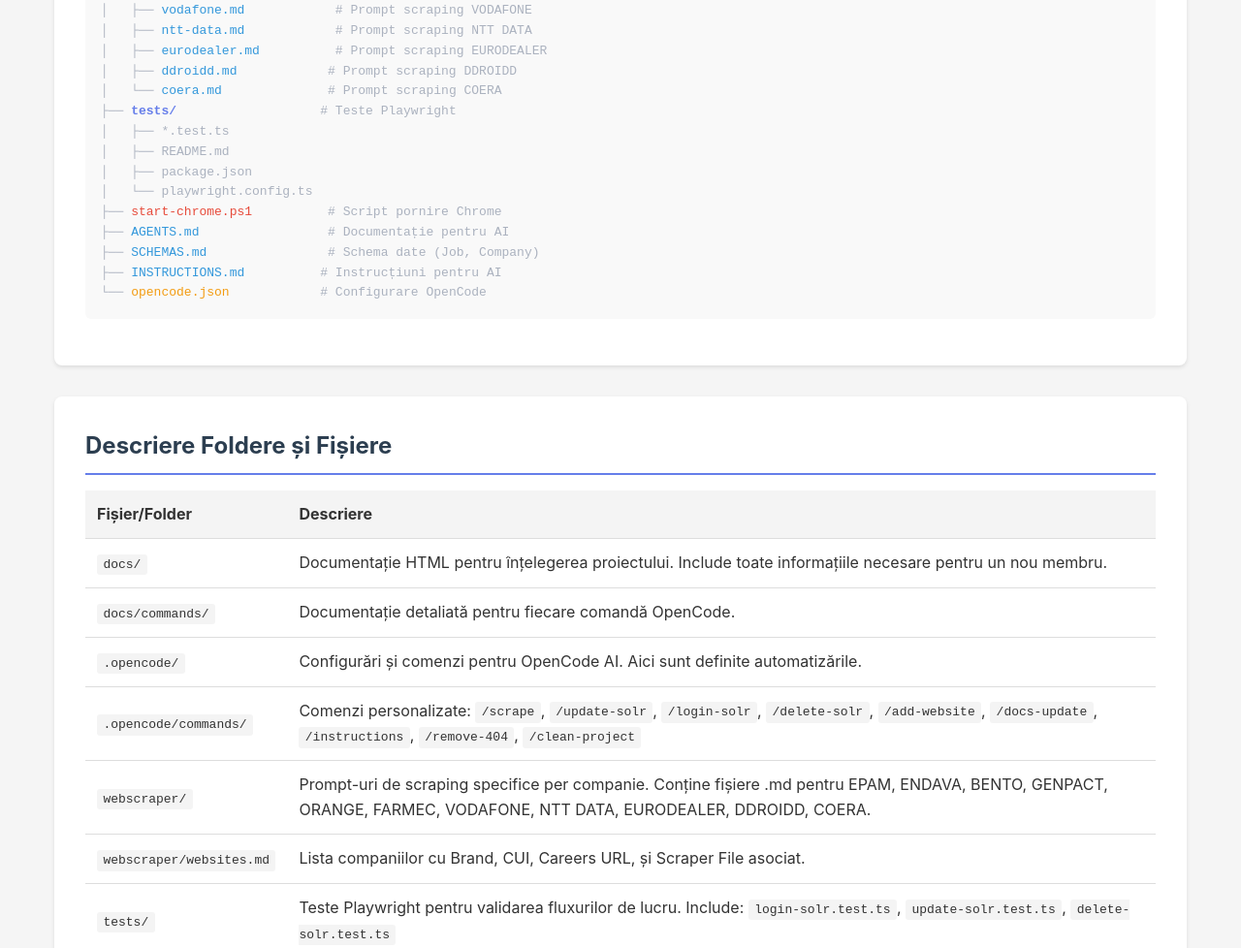
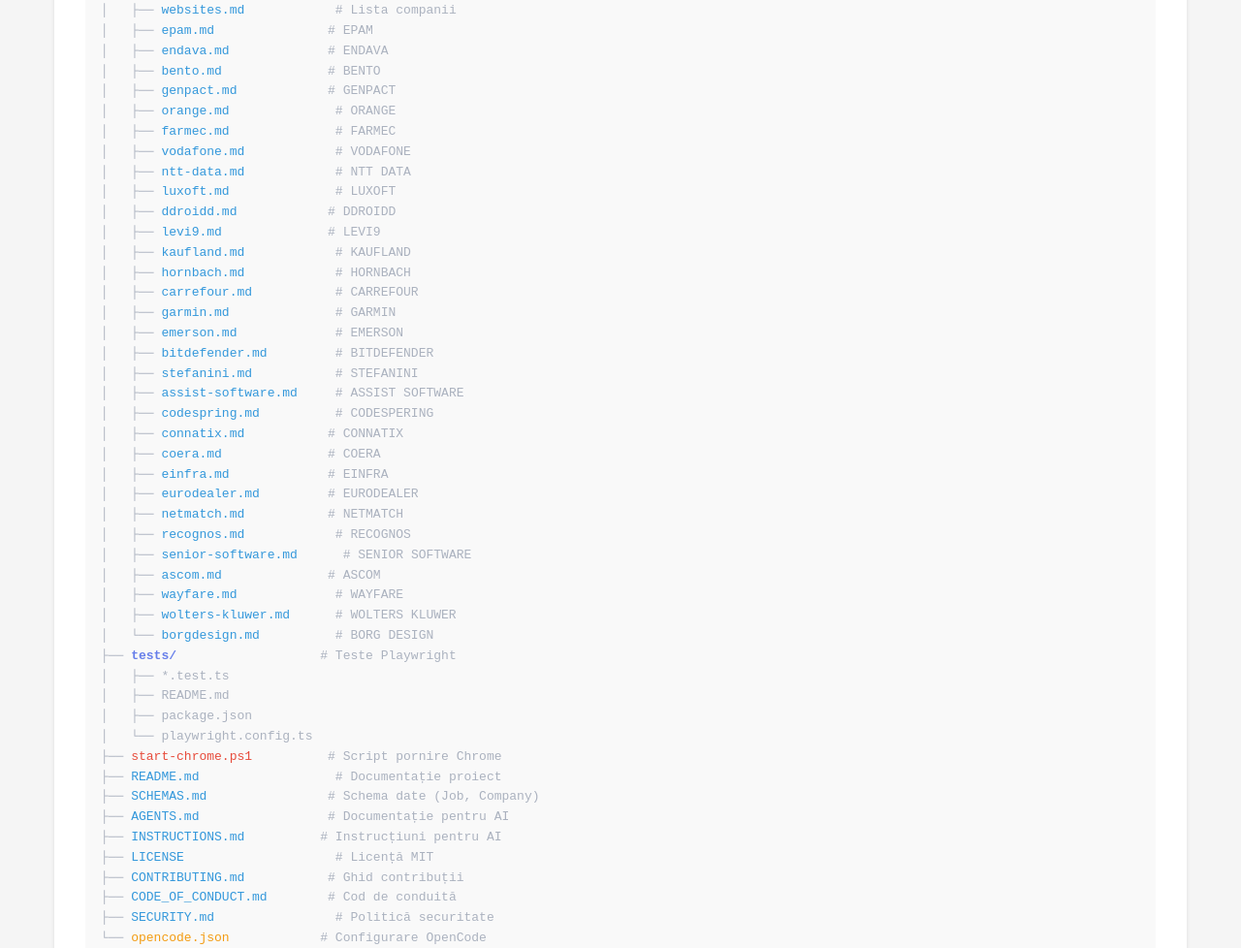
Before and after one commit to peviitor-ro/peviitor_opencode_AI_scrapers, a plain HTML site: page docs/structure.html in a window 1280 px wide. Shown: the part 927-1905 px from the top of the page at 97% size. Drawn offline with Linux system fonts and the light colour scheme.

Commit message:
Update structure.html with all project files

```diff
--- a/docs/structure.html
+++ b/docs/structure.html
@@ -55,6 +55,13 @@
         <section>
             <h2>Arbore Foldere</h2>
             <pre class="folder-tree"><span class="folder">peviitor_opencode_AI_scrapers/</span>
+├── <span class="folder">.github/</span>                   # GitHub workflows și templates
+│   ├── <span class="folder">workflows/</span>
+│   │   └── <span class="md">pages.yml</span>              # GitHub Pages deployment
+│   ├── <span class="folder">ISSUE_TEMPLATE/</span>
+│   │   ├── <span class="md">bug-report.md</span>
+│   │   └── <span class="md">feature-request.md</span>
+│   └── <span class="md">PULL_REQUEST_TEMPLATE.md</span>
 ├── <span class="folder">docs/</span>                  # Documentație HTML
 │   ├── index.html
 │   ├── structure.html
@@ -76,27 +83,52 @@
 │   │   └── <span class="md">clean-project.md</span>
 │   └── package.json
 ├── <span class="folder">webscraper/</span>             # Prompt-uri scraping per companie
-│   ├── <span class="md">websites.md</span>            # Lista companii + scraper files
-│   ├── <span class="md">epam.md</span>               # Prompt scraping EPAM
-│   ├── <span class="md">endava.md</span>             # Prompt scraping ENDAVA
-│   ├── <span class="md">bento.md</span>              # Prompt scraping BENTO
-│   ├── <span class="md">genpact.md</span>            # Prompt scraping GENPACT
-│   ├── <span class="md">orange.md</span>              # Prompt scraping ORANGE
-│   ├── <span class="md">farmec.md</span>              # Prompt scraping FARMEC
-│   ├── <span class="md">vodafone.md</span>            # Prompt scraping VODAFONE
-│   ├── <span class="md">ntt-data.md</span>            # Prompt scraping NTT DATA
-│   ├── <span class="md">eurodealer.md</span>          # Prompt scraping EURODEALER
-│   ├── <span class="md">ddroidd.md</span>            # Prompt scraping DDROIDD
-│   └── <span class="md">coera.md</span>              # Prompt scraping COERA
+│   ├── <span class="md">websites.md</span>            # Lista companii
+│   ├── <span class="md">epam.md</span>               # EPAM
+│   ├── <span class="md">endava.md</span>             # ENDAVA
+│   ├── <span class="md">bento.md</span>              # BENTO
+│   ├── <span class="md">genpact.md</span>            # GENPACT
+│   ├── <span class="md">orange.md</span>              # ORANGE
+│   ├── <span class="md">farmec.md</span>              # FARMEC
+│   ├── <span class="md">vodafone.md</span>            # VODAFONE
+│   ├── <span class="md">ntt-data.md</span>            # NTT DATA
+│   ├── <span class="md">luxoft.md</span>              # LUXOFT
+│   ├── <span class="md">ddroidd.md</span>            # DDROIDD
+│   ├── <span class="md">levi9.md</span>              # LEVI9
+│   ├── <span class="md">kaufland.md</span>            # KAUFLAND
+│   ├── <span class="md">hornbach.md</span>            # HORNBACH
+│   ├── <span class="md">carrefour.md</span>           # CARREFOUR
+│   ├── <span class="md">garmin.md</span>              # GARMIN
+│   ├── <span class="md">emerson.md</span>             # EMERSON
+│   ├── <span class="md">bitdefender.md</span>         # BITDEFENDER
+│   ├── <span class="md">stefanini.md</span>           # STEFANINI
+│   ├── <span class="md">assist-software.md</span>     # ASSIST SOFTWARE
+│   ├── <span class="md">codespring.md</span>          # CODESPERING
+│   ├── <span class="md">connatix.md</span>           # CONNATIX
+│   ├── <span class="md">coera.md</span>              # COERA
+│   ├── <span class="md">einfra.md</span>             # EINFRA
+│   ├── <span class="md">eurodealer.md</span>         # EURODEALER
+│   ├── <span class="md">netmatch.md</span>           # NETMATCH
+│   ├── <span class="md">recognos.md</span>            # RECOGNOS
+│   ├── <span class="md">senior-software.md</span>      # SENIOR SOFTWARE
+│   ├── <span class="md">ascom.md</span>              # ASCOM
+│   ├── <span class="md">wayfare.md</span>             # WAYFARE
+│   ├── <span class="md">wolters-kluwer.md</span>      # WOLTERS KLUWER
+│   └── <span class="md">borgdesign.md</span>          # BORG DESIGN
 ├── <span class="folder">tests/</span>                   # Teste Playwright
 │   ├── *.test.ts
 │   ├── README.md
 │   ├── package.json
 │   └── playwright.config.ts
 ├── <span class="ps1">start-chrome.ps1</span>          # Script pornire Chrome
+├── <span class="md">README.md</span>                  # Documentație proiect
+├── <span class="md">SCHEMAS.md</span>                # Schema date (Job, Company)
 ├── <span class="md">AGENTS.md</span>                 # Documentație pentru AI
-├── <span class="md">SCHEMAS.md</span>                # Schema date (Job, Company)
 ├── <span class="md">INSTRUCTIONS.md</span>          # Instrucțiuni pentru AI
+├── <span class="md">LICENSE</span>                    # Licență MIT
+├── <span class="md">CONTRIBUTING.md</span>           # Ghid contribuții
+├── <span class="md">CODE_OF_CONDUCT.md</span>        # Cod de conduită
+├── <span class="md">SECURITY.md</span>                # Politică securitate
 └── <span class="json">opencode.json</span>            # Configurare OpenCode</pre>
         </section>
 
@@ -125,8 +157,20 @@
                     <td>Comenzi personalizate: <code>/scrape</code>, <code>/update-solr</code>, <code>/login-solr</code>, <code>/delete-solr</code>, <code>/add-website</code>, <code>/docs-update</code>, <code>/instructions</code>, <code>/remove-404</code>, <code>/clean-project</code></td>
                 </tr>
                 <tr>
+                    <td><code>.github/</code></td>
+                    <td>GitHub workflows și templates pentru issues și PR-uri.</td>
+                </tr>
+                <tr>
+                    <td><code>.github/workflows/</code></td>
+                    <td>GitHub Actions workflows. Conține pages.yml pentru GitHub Pages.</td>
+                </tr>
+                <tr>
+                    <td><code>.github/ISSUE_TEMPLATE/</code></td>
+                    <td>Template-uri pentru bug reports și feature requests.</td>
+                </tr>
+                <tr>
                     <td><code>webscraper/</code></td>
-                    <td>Prompt-uri de scraping specifice per companie. Conține fișiere .md pentru EPAM, ENDAVA, BENTO, GENPACT, ORANGE, FARMEC, VODAFONE, NTT DATA, EURODEALER, DDROIDD, COERA.</td>
+                    <td>Prompt-uri de scraping specifice per companie. Conține 27 fișiere .md pentru diferite companii IT în România.</td>
                 </tr>
                 <tr>
                     <td><code>webscraper/websites.md</code></td>
@@ -151,6 +195,26 @@
                 <tr>
                     <td><code>INSTRUCTIONS.md</code></td>
                     <td>Instrucțiuni pentru AI - fluxuri de lucru, comenzi, reguli</td>
+                </tr>
+                <tr>
+                    <td><code>README.md</code></td>
+                    <td>Documentație principală a proiectului - introducere, setup, comenzi</td>
+                </tr>
+                <tr>
+                    <td><code>LICENSE</code></td>
+                    <td>Licență MIT - permisivă pentru utilizare open source</td>
+                </tr>
+                <tr>
+                    <td><code>CONTRIBUTING.md</code></td>
+                    <td>Ghid pentru contribuții - cum să raportezi bug-uri și să faci PR-uri</td>
+                </tr>
+                <tr>
+                    <td><code>CODE_OF_CONDUCT.md</code></td>
+                    <td>Codul de conduită al comunității</td>
+                </tr>
+                <tr>
+                    <td><code>SECURITY.md</code></td>
+                    <td>Politica de securitate și raportare vulnerabilități</td>
                 </tr>
                 <tr>
                     <td><code>opencode.json</code></td>
```
